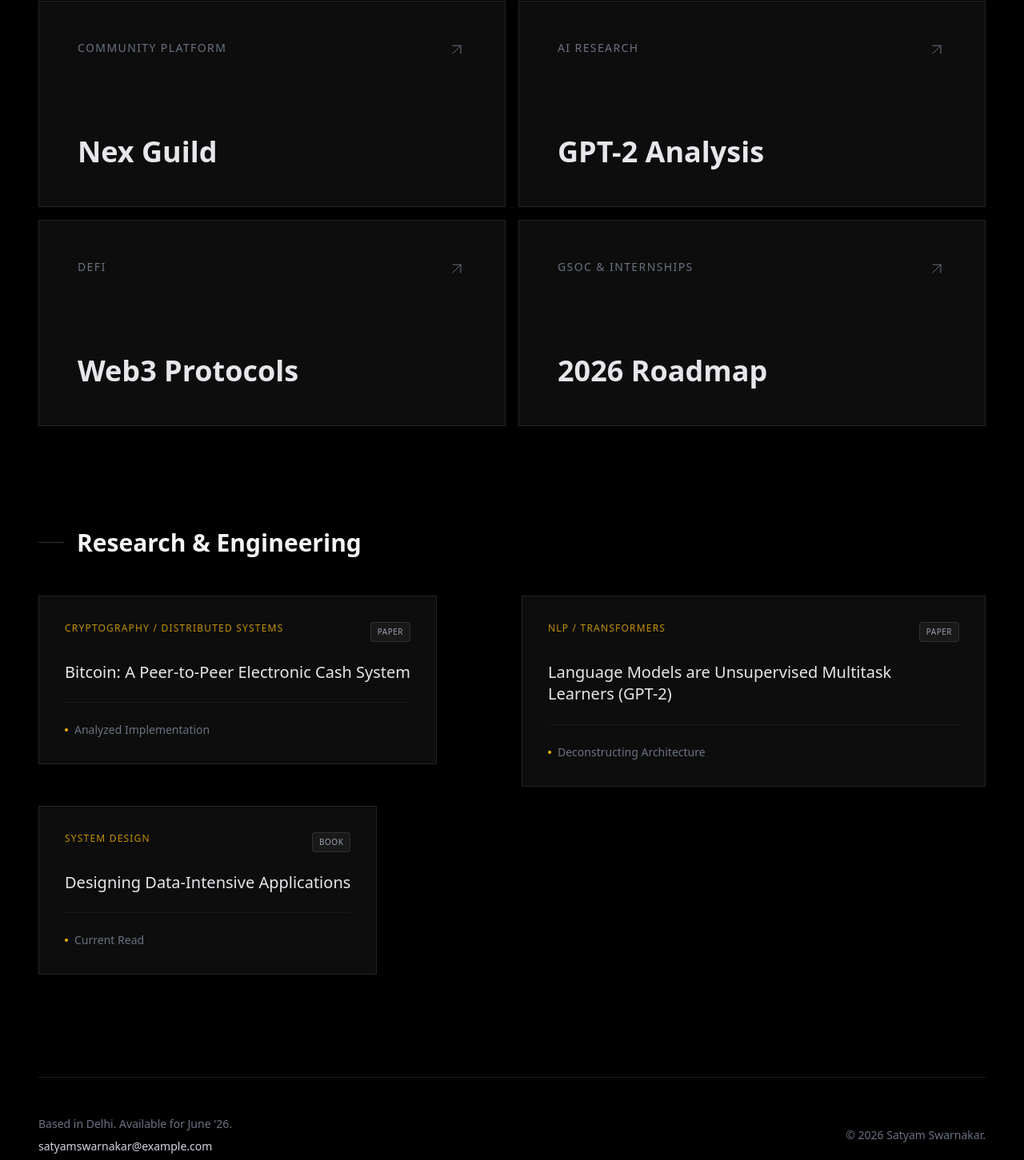
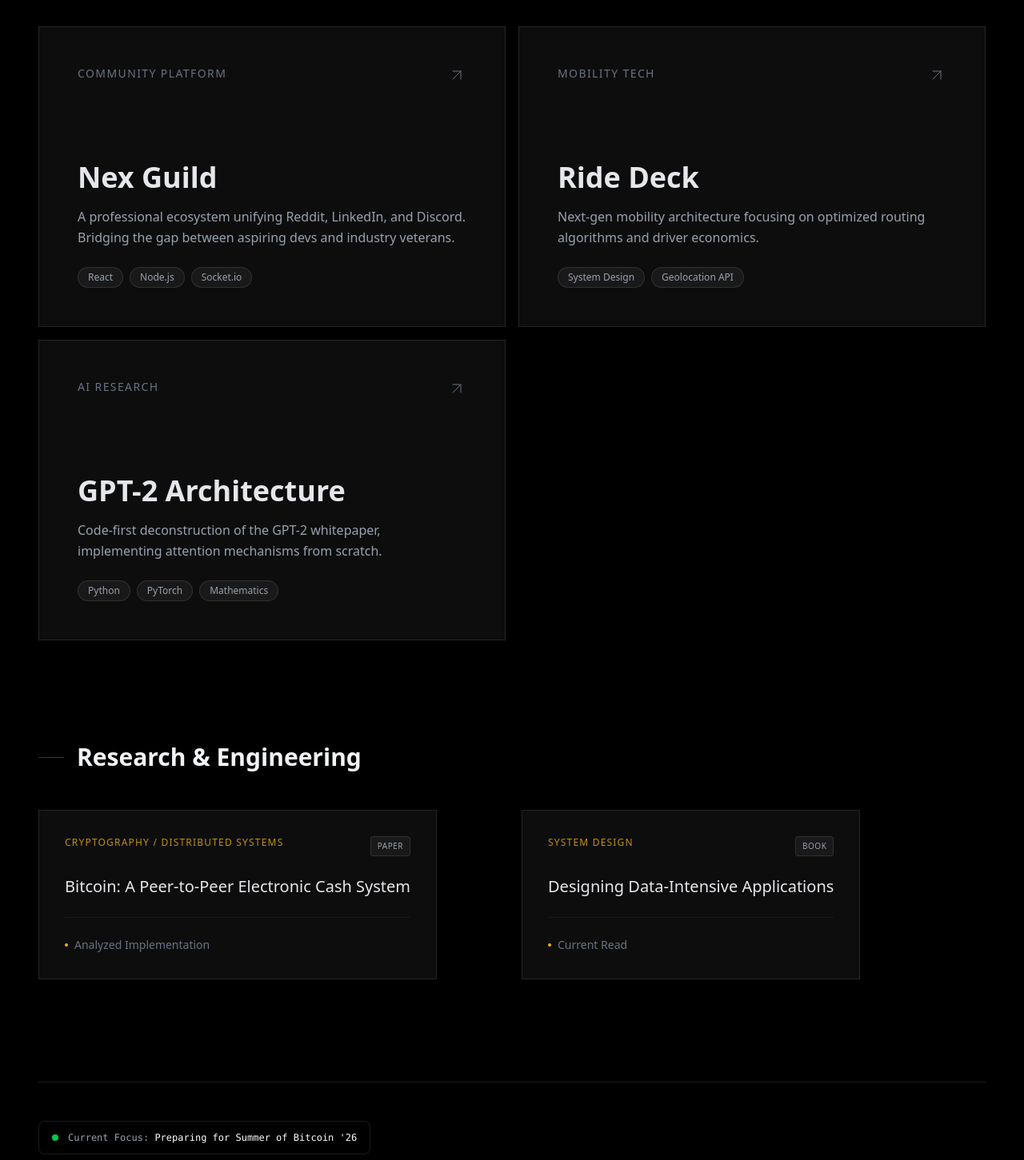
Before and after one commit to satyam-coder07/portfolio, a React (Vite) app: page / in a window 1280 px wide. Shown: the part 1168-2619 px from the top of the page at 80% size. Built offline with nearby package versions, Linux system fonts and the light colour scheme.

Commit message:
Final portfolio polish and docs

```diff
--- a/src/App.jsx
+++ b/src/App.jsx
@@ -5,6 +5,14 @@
 import { config } from './data';
 import { ArrowUpRight } from 'lucide-react';
 
+/**
+ * Main Application Component
+ *
+ * Uses Framer Motion for scroll-based animations (Reveal component) and
+ * custom Magnetic buttons for cursor interaction.
+ *
+ * @returns {JSX.Element} The full single-page portfolio
+ */
 function App() {
     return (
         <div className="bg-black min-h-screen text-gray-100 selection:bg-white/20 selection:text-white pb-20 font-sans relative">
@@ -26,7 +34,7 @@
 
                 {/* Hero Section */}
                 <header className="mb-20">
-                    <h1 className="text-5xl md:text-8xl font-bold tracking-tighter mb-8 leading-[0.95]">
+                    <h1 className="text-5xl md:text-8xl font-bold tracking-tighter mb-8 leading-[0.95] break-words">
                         <Reveal delay={0.1}>
                             <span className="block text-gray-100">{config.hero.line1}</span>
                         </Reveal>
@@ -89,9 +97,19 @@
                                         <span className="text-gray-500 text-sm tracking-widest uppercase font-medium">{project.category}</span>
                                         <ArrowUpRight strokeWidth={1} className="w-6 h-6 text-gray-500 group-hover:text-white transition-colors duration-300" />
                                     </div>
-                                    <h3 className="text-3xl md:text-4xl font-semibold text-gray-200 group-hover:text-white transition-colors">
+                                    <h3 className="text-3xl md:text-4xl font-semibold text-gray-200 group-hover:text-white transition-colors mb-4">
                                         {project.title}
                                     </h3>
+                                    <p className="text-gray-400 leading-relaxed mb-6">
+                                        {project.description}
+                                    </p>
+                                    <div className="flex flex-wrap gap-2">
+                                        {project.tags.map((tag, tIndex) => (
+                                            <span key={tIndex} className="px-3 py-1 rounded-full bg-white/5 border border-white/10 text-xs text-gray-400">
+                                                {tag}
+                                            </span>
+                                        ))}
+                                    </div>
                                 </a>
                             </Magnetic>
                         </Reveal>
@@ -136,7 +154,15 @@
                 {/* Footer */}
                 <footer className="border-t border-white/10 pt-12 flex flex-col md:flex-row justify-between items-start md:items-center text-gray-500 text-sm gap-8">
                     <Reveal delay={0.5}>
-                        <div className="flex flex-col gap-2">
+                        <div className="flex flex-col gap-4">
+                            {/* Terminal Widget */}
+                            <div className="flex items-center gap-3 px-4 py-3 bg-black border border-white/10 rounded-lg max-w-fit">
+                                <div className="w-2 h-2 rounded-full bg-green-500 animate-pulse" />
+                                <span className="text-xs font-mono text-gray-400">
+                                    Current Focus: <span className="text-white">Preparing for Summer of Bitcoin '26</span>
+                                </span>
+                            </div>
+
                             <p>{config.footer}</p>
                             <a
                                 href="mailto:satyamswarnakar@example.com"
--- a/src/components/TechMarquee.jsx
+++ b/src/components/TechMarquee.jsx
@@ -2,8 +2,8 @@
 import { motion } from 'framer-motion';
 
 const skills = [
-    "React", "Node.js", "Python", "Solidity",
-    "Docker", "Tailwind", "Git", "MongoDB", "Next.js"
+    "React", "Python", "Solidity", "Docker",
+    "System Design", "Next.js", "Tailwind"
 ];
 
 export const TechMarquee = () => {
--- a/src/data.js
+++ b/src/data.js
@@ -2,33 +2,34 @@
     hero: {
         line1: "Satyam Swarnakar.",
         line2: "Engineer. Founder. Student.",
-        subtext: "Building the future of AI & Web3 at Newton School of Technology."
+        subtext: "Undergraduate at Newton School of Technology (NST) & Rishihood University. Pursuing an immersive, industry-integrated degree in CS & AI (Class of 2028)."
     },
     socials: [
         { name: "GitHub", url: "https://github.com/satyamswarnakar" },
         { name: "LinkedIn", url: "https://linkedin.com/in/satyamswarnakar" },
         { name: "Twitter", url: "https://twitter.com/satyamswarnakar" },
-        { name: "Email", url: "mailto:satyam@example.com" }
+        { name: "Email", url: "mailto:satyamswarnakar@example.com" }
     ],
     projects: [
         {
             title: "Nex Guild",
             category: "Community Platform",
+            description: "A professional ecosystem unifying Reddit, LinkedIn, and Discord. Bridging the gap between aspiring devs and industry veterans.",
+            tags: ["React", "Node.js", "Socket.io"],
             link: "#"
         },
         {
-            title: "GPT-2 Analysis",
-            category: "AI Research",
+            title: "Ride Deck",
+            category: "Mobility Tech",
+            description: "Next-gen mobility architecture focusing on optimized routing algorithms and driver economics.",
+            tags: ["System Design", "Geolocation API"],
             link: "#"
         },
         {
-            title: "Web3 Protocols",
-            category: "DeFi",
-            link: "#"
-        },
-        {
-            title: "2026 Roadmap",
-            category: "GSoC & Internships",
+            title: "GPT-2 Architecture",
+            category: "AI Research",
+            description: "Code-first deconstruction of the GPT-2 whitepaper, implementing attention mechanisms from scratch.",
+            tags: ["Python", "PyTorch", "Mathematics"],
             link: "#"
         }
     ],
@@ -40,12 +41,6 @@
             type: "Paper"
         },
         {
-            title: "Language Models are Unsupervised Multitask Learners (GPT-2)",
-            tag: "NLP / Transformers",
-            status: "Deconstructing Architecture",
-            type: "Paper"
-        },
-        {
             title: "Designing Data-Intensive Applications",
             tag: "System Design",
             status: "Current Read",
```
Also changed, not shown: 1 other file (tests, documents, lock files or other folders).
